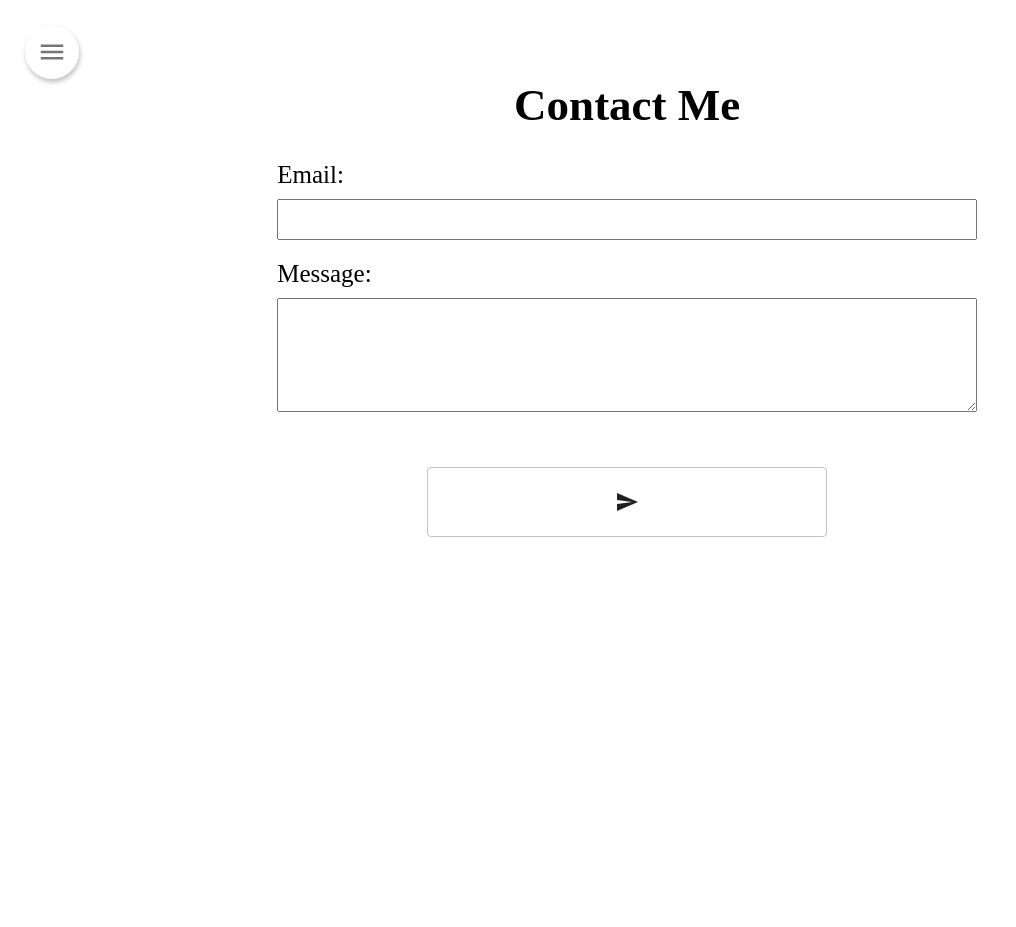
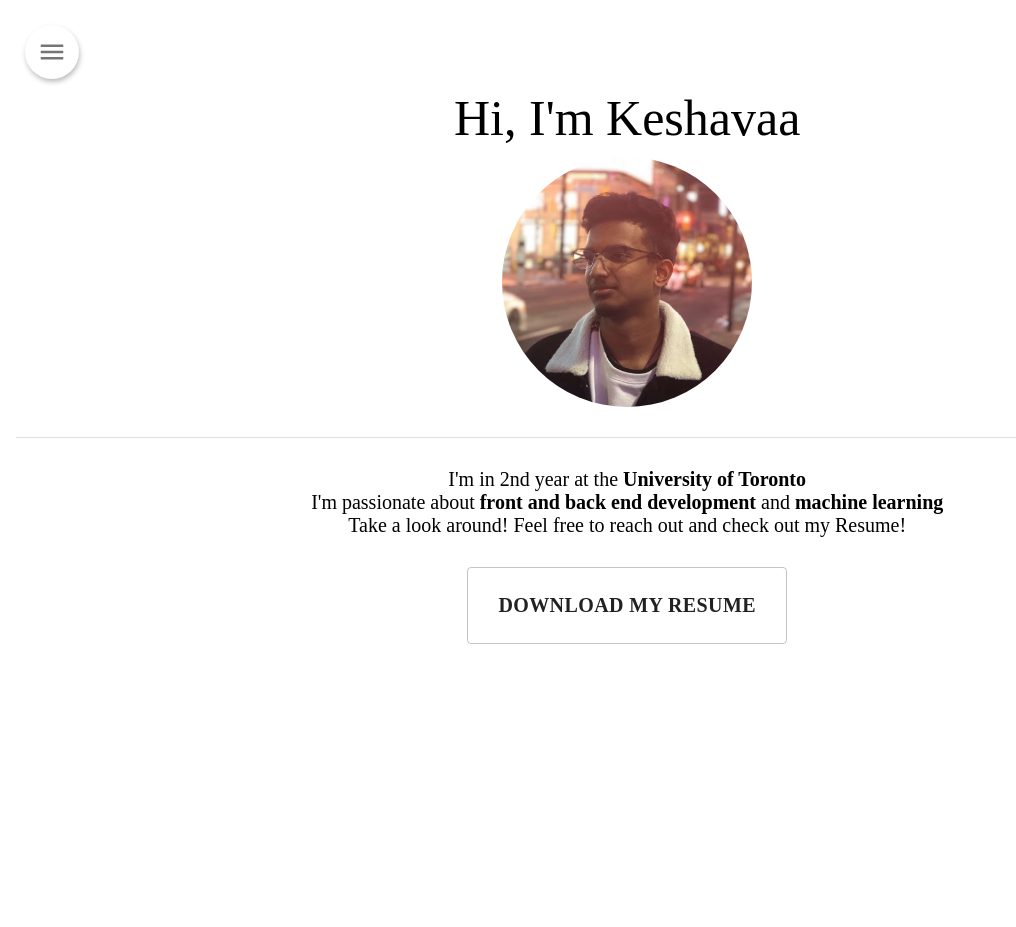
Before and after one commit to skeshavaa/my-portfolio, a React (Create React App) app in the folder client/: page /contact in a window 1280 px wide. Shown: the top 927 px of the page, without its empty margins (0-1016 px from the left). Before the commit the page ends 800 px from the top, so only its background shows below. Built offline with nearby package versions, Linux system fonts and the light colour scheme; no server answers.

Commit message:
made changes

```diff
--- a/client/src/App.js
+++ b/client/src/App.js
@@ -1,6 +1,6 @@
 import React from 'react';
+import styled from 'styled-components'
 import { BrowserRouter as Router, Switch, Route } from "react-router-dom";
-import 'typeface-roboto';
 import './styles/general.css';
 
 import Home from './pages/home';
@@ -8,21 +8,37 @@ import Skills from './pages/skills';
 import Projects from './pages/projects';
 import Contact from './pages/contact';
 import Resume from './pages/resume';
+import Layout from './components/layout'
+import { Divider } from '@material-ui/core';
 
 function App() {
   return (
     <div className="App">
       <Router>
-        <Switch>
+        {/* <Switch>
           <Route path='/' exact={true} component={Home} />
           <Route path='/skills' exact={true} component={Skills} />
           <Route path='/projects' exact={true} component={Projects} />
           <Route path='/contact' exact={true} component={Contact} />
           <Route path='/resume' exact={true} component={Resume} />
-        </Switch>
+        </Switch> */}
+        <Wrapper>
+          <Layout />
+          <Home />
+          <Skills />
+          <Projects />
+          <Resume />
+          <Contact />
+        </Wrapper>
       </Router>
     </div>
   );
 }
 
 export default App;
+
+const Wrapper = styled.div`
+  display: flex;
+  flex-direction: column;
+  width: 98vw;
+`
--- a/client/src/components/drawerContent.js
+++ b/client/src/components/drawerContent.js
@@ -13,11 +13,11 @@ const DrawerContent = () => {
             <Image src={Logo} />
             </ImageWrapper>
             <List>
-                <Item text="Home" route="/"></Item>
-                <Item text="Skills" route="/skills"></Item>
-                <Item text="Projects" route="/projects"></Item>
-                <Item text="Resume" route="/resume"></Item>
-                <Item text="Contact Me" route="/contact"></Item>
+                <Item text="Home" route="#home"></Item>
+                <Item text="Skills" route="#skills"></Item>
+                <Item text="Projects" route="#projects"></Item>
+                <Item text="Resume" route="#resume"></Item>
+                <Item text="Contact Me" route="#contact"></Item>
             </List>
         </Wrapper>
     )
--- a/client/src/components/heading.js
+++ b/client/src/components/heading.js
@@ -12,7 +12,7 @@ const Heading = (props) => {
 export default Heading
 
 const Wrapper = styled.div`
-    width: 98vw;
+    width: 100%;
     margin: 0 auto;
     margin-bottom: 30px;
     display: flex;
--- a/client/src/components/item.js
+++ b/client/src/components/item.js
@@ -5,11 +5,11 @@ import styled from 'styled-components'
 
 const Item = (props) => {
     return (
-        <Link to={props.route} className="link">
+        <A href={props.route}>
             <ListItem button>
                 <ListItemText><ItemText>{props.text}</ItemText></ListItemText>
             </ListItem>
-        </Link>
+        </A>
     )
 }
 
@@ -19,3 +19,8 @@ const ItemText = styled.p`
     font-family: "Raleway";
     font-size: 20px;
 `
+
+const A = styled.a`
+    text-decoration: none;
+    color: black;
+`
--- a/client/src/components/layout.js
+++ b/client/src/components/layout.js
@@ -43,6 +43,7 @@ const Wrapper = styled.div`
     position: sticky;
     position:-webkit-sticky;
     top: 0px;
+    width: 50vw;
 `
 
 const Sticky = styled.div`
--- a/client/src/pages/contact.js
+++ b/client/src/pages/contact.js
@@ -5,8 +5,7 @@ import Spacer from '../components/spacer'
 
 const Contact = () => {
     return (
-        <div>
-            <Layout />
+        <div id="contact" className="hide-overflow">
             <Form />
             <Spacer space="20px"/>
         </div>
--- a/client/src/pages/home.js
+++ b/client/src/pages/home.js
@@ -9,11 +9,10 @@ import Spacer from '../components/spacer.js'
 const Home = () => {
 
     return (
-        <div>
-            <Layout />
+        <div id="home" className="hide-overflow">
             <Wrapper>
                 <Row>
-                    <Text padding="30px">Hi, I'm Keshavaa</Text>
+                    <Text padding="10px">Hi, I'm Keshavaa</Text>
                 </Row>
                 <Row>
                     <Avatar src={Keshavaa} />
@@ -47,7 +46,7 @@ const Wrapper = styled.div`
 const Row = styled.div`
     display: flex;
     justify-content: center;
-    width: 98vw;
+    width: 100%;
 `
 
 const Text = styled.p`
--- a/client/src/pages/projects.js
+++ b/client/src/pages/projects.js
@@ -26,8 +26,7 @@ const Projects = () => {
         : <ProjectCards projects={data}/>
 
     return (
-        <Wrapper>
-            <Layout />
+        <Wrapper id="projects"  className="hide-overflow">
             <Heading title="Projects"/>
             {Cards}
         </Wrapper>
@@ -37,5 +36,6 @@ const Projects = () => {
 export default Projects
 
 const Wrapper = styled.div`
-    width: 98vw;
+    width: 100%;
+    padding-top: 20px;
 `
--- a/client/src/pages/resume.js
+++ b/client/src/pages/resume.js
@@ -12,8 +12,7 @@ import DocResume from '../assets/documents/Resume.pdf'
 
 const Resume = () => {
     return (
-        <Wrapper>
-            <Layout />
+        <Wrapper id="resume"  className="hide-overflow">
             <Heading title="Resume"/>
 
             <Center>
@@ -43,12 +42,12 @@ const Resume = () => {
 export default Resume
 
 const Wrapper = styled.div`
-    min-height: 100vh;
+
 `
 
 const ResumeWrapper = styled.div`
     display: flex;
-    width: 98vw;
+    width: 100%;
     flex-wrap: wrap;
     justify-content: space-around;
     max-width: 90vw;
@@ -58,7 +57,7 @@ const ResumeWrapper = styled.div`
 
 const Center = styled.div`
     display: flex;
-    width: 98vw;
+    width: 100%;
     justify-content: center;
 `
 
@@ -74,7 +73,7 @@ const ButtonWrapper = styled.div`
     position: sticky;
     bottom: 0;
     display: flex;
-    width: 100vw;
+    width: 100%;
     justify-content: flex-end;
 `
 
--- a/client/src/pages/skills.js
+++ b/client/src/pages/skills.js
@@ -42,17 +42,20 @@ const Skills = () => {
     }
 
     return (
-        <div>
-            <Layout />
+        <Wrapper id="skills"  className="hide-overflow">
             <Heading title="Skills" />
             <Container>
                 {SkillsList}
             </Container>
-        </div>
+        </Wrapper>
     )
 }
 
 export default Skills
+
+const Wrapper = styled.div`
+    padding-top: 20px;
+`
 
 const Container = styled.div`
     display: flex;
--- a/client/src/sections/project-cards.js
+++ b/client/src/sections/project-cards.js
@@ -24,7 +24,7 @@ export default ProjectCards
 const OuterWrapper = styled.div`
     display: flex;
     flex-wrap: wrap;
-    width: 98vw;
+    width: 100%;
     justify-content: center;
 `
 
--- a/client/src/styles/general.css
+++ b/client/src/styles/general.css
@@ -1,7 +1,11 @@
 html, body, head, p, h1, h2{
     margin: 0;
+    scroll-behavior: inherit;
 }
 
+html, body{
+    width: 100%;
+}
 .App{
     display: flex;
 }
@@ -36,6 +40,10 @@ html, body, head, p, h1, h2{
     background-color: white;
 }
 
+.hide-overflow{
+    overflow-x: hidden;
+}
+
 @import url('https://fonts.googleapis.com/css2?family=Abel&display=swap');
 @import url('https://fonts.googleapis.com/css2?family=Inconsolata:wght@300&display=swap');
 @import url('https://fonts.googleapis.com/css2?family=Raleway&display=swap');
```
